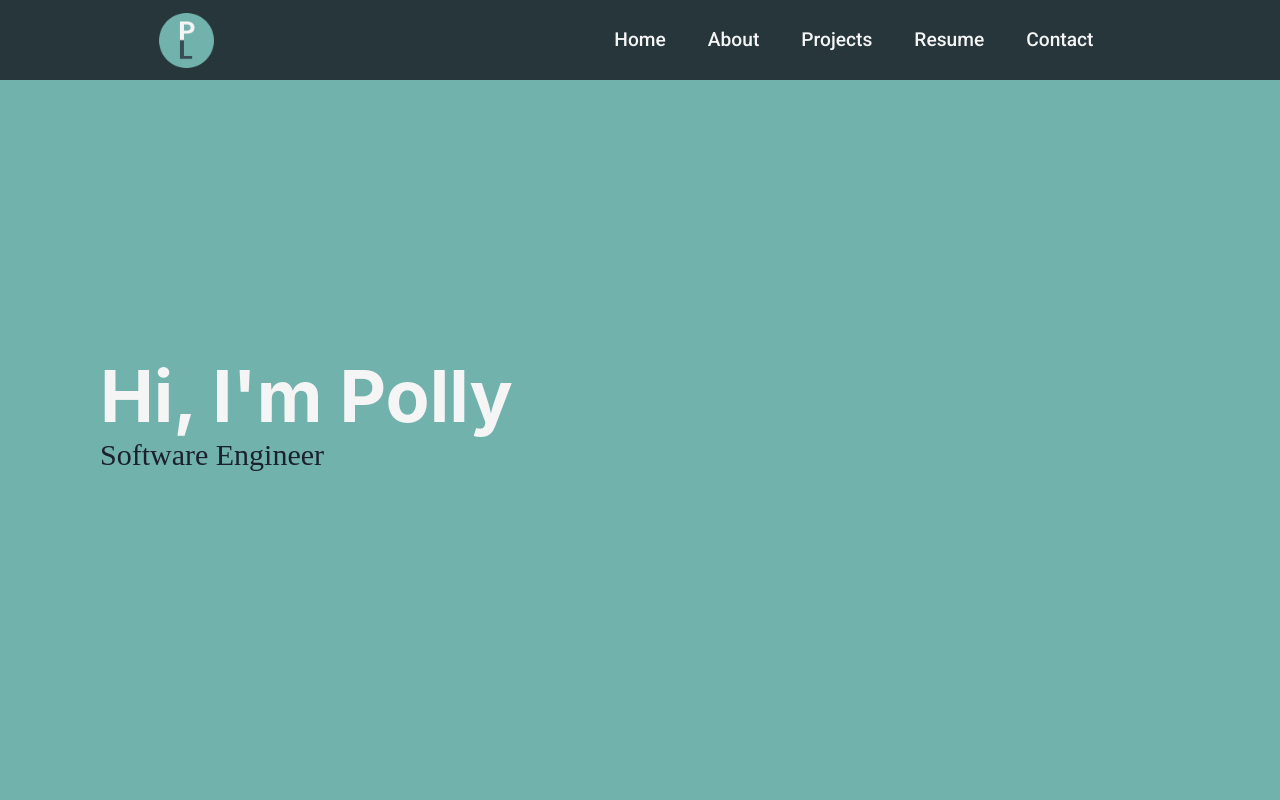
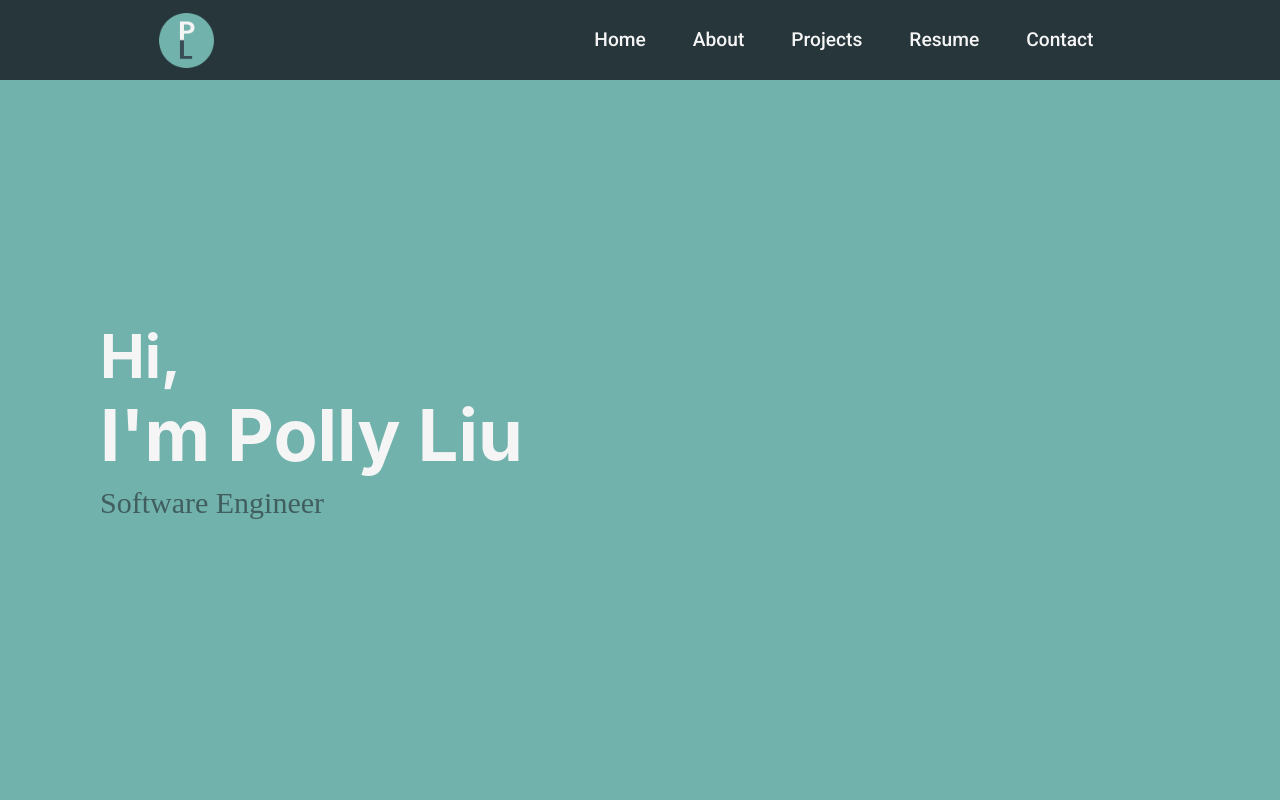
Before and after one commit to pollyliu1/pollyliu1.github.io, a React (Create React App) app: page / in a window 1280 px wide. Shown: the top 800 px of the page. Built offline with nearby package versions, Linux system fonts and the light colour scheme.

Commit message:
Added animations

```diff
--- a/src/components/Navbar/Navbar.css
+++ b/src/components/Navbar/Navbar.css
@@ -20,7 +20,7 @@
 .nav-menu {
     display: grid;
     grid-template-columns: repeat(5, auto);
-    grid-gap: 10px;
+    grid-gap: 15px;
     list-style: none;
     text-align: center;
     width: 70vw;
--- a/src/components/Navbar/Navbar.js
+++ b/src/components/Navbar/Navbar.js
@@ -4,6 +4,7 @@ import "./Navbar.css"
 import { Link } from "react-router-dom"
 /* these two don't work: */
 // import {useMatch, useResolvedPath } from "react-router-dom"
+import { motion } from "framer-motion"
 
 class Navbar extends React.Component {
     state = { clicked: false }
@@ -20,13 +21,18 @@ class Navbar extends React.Component {
                     <Link to="/"><img width="55px"src="Logo.png" alt="polly liu logo"/></Link>
                 </h1>
                 <div className="menu-icon" onClick={this.handleClick}>
-          <i className={this.state.clicked ? "fas fa-times" : "fas fa-bars"}></i> {/* This uses fontawesome for icons */}
+                    {/* This uses fontawesome for icons */}
+                    <i className={this.state.clicked ? "fas fa-times" : "fas fa-bars"}></i>
                 </div>
                 <ul className={this.state.clicked ? "nav-menu active" : "nav-menu"}>
+
                 {/* Creating all menu items */}
                 {MenuItems.map((item, index) => {
                     return (
                     <li key={index}>
+                        <motion.div
+                        whileHover={{ scale: 1.1 }}
+                        whileTap={{ scale: 0.9 }}>
                         {/* Link element for routing */}
                         <Link className={item.cName}
 
@@ -42,9 +48,11 @@ class Navbar extends React.Component {
                         target={(item.title==="Resume" || item.title ==="Contact") ? "_blank" : null}>
                         {item.title}
                         </Link>
+                        </motion.div>
                     </li>
                     )
                 })}
+
                 </ul>
             </nav>
         )
--- a/src/pages/About.css
+++ b/src/pages/About.css
@@ -19,7 +19,7 @@
     background-color: var(--navbarMain) !important;
 }
 
-.text-container {
+.intro-container {
     left: 10vw;
     position: relative;
     flex-direction: column;
@@ -28,10 +28,11 @@
 
 .heading {
     font-size: 3.5em !important;
-    color: var(--navbarMain);
+    color: var(--whiteMain) !important;
 }
 
 .text {
     margin: 5px;
     font-size: 1.5rem;
+    color: var(--navbarHover);
 }
--- a/src/pages/About.js
+++ b/src/pages/About.js
@@ -16,12 +16,12 @@ class About extends React.Component {
                         <Image className="headshot" src="headshot.png"
                         boxShadow="dark-lg" rounded="lg" />
                     </Flex>
-                    <Flex className="text-container">
+                    <Flex className="intro-container">
                         <Heading className="heading text">
                             Hello!
                         </Heading>
                         <Text className="text">
-                            My name is Polly Liu and I am a first-year Computer Science student at the University of Waterloo.
+                            My name is Polly Liu and I'm a first-year Computer Science student at the University of Waterloo.
                         </Text>
                     </Flex>
                 </motion.div>
--- a/src/pages/Home.css
+++ b/src/pages/Home.css
@@ -6,11 +6,16 @@
 }
 
 .home-container {
-    padding: 35vh 100px;
+    padding: 30vh 100px;
 }
 
 .intro {
     color: var(--whiteMain);
+}
+
+.intro2 {
+    color: var(--whiteMain);
+    margin-bottom: 0.1rem;
 }
 
 .role {
@@ -18,4 +23,5 @@
     margin: 0;
     font-family: "Coolvetica";
     font-weight: 400;
+    color: var(--tealDarker);
 }
--- a/src/pages/Home.js
+++ b/src/pages/Home.js
@@ -22,7 +22,7 @@ class Home extends React.Component {
                         delay: 0.5,
                         ease: [0, 0.71, 0.2, 1.01]
                     }}>
-                        <Heading className="intro" size="4xl">Hi, I'm Polly</Heading>
+                        <Heading className="intro" fontSize="6xl">Hi,</Heading>
                     </motion.div>
 
                     <motion.div
@@ -30,10 +30,21 @@ class Home extends React.Component {
                     animate={{ opacity: 1, scale: 1 }}
                     transition={{
                         duration: 0.8,
-                        delay: 1.2,
+                        delay: 1,
                         ease: [0, 0.71, 0.2, 1.01]
                     }}>
-                        <Text className="role">Software Engineer</Text>
+                        <Heading className="intro2" fontSize="7xl">I'm Polly Liu</Heading>
+                    </motion.div>
+
+                    <motion.div
+                    initial={{ opacity: 0, scale: 0.5 }}
+                    animate={{ opacity: 1, scale: 1 }}
+                    transition={{
+                        duration: 0.8,
+                        delay: 1.5,
+                        ease: [0, 0.71, 0.2, 1.01]
+                    }}>
+                        <Text className="role" fontSize="">Software Engineer</Text>
                     </motion.div>
 
                 </Box>
--- a/src/pages/Projects.css
+++ b/src/pages/Projects.css
@@ -27,6 +27,7 @@
     /* Ensures cards do not stretch vertically to fill height: */
     align-self: center;
     transition: all .2s ease-in-out;
+    min-height: 440px;
 }
 
 .card:hover {
--- a/src/pages/Projects.js
+++ b/src/pages/Projects.js
@@ -57,6 +57,7 @@ class Projects extends React.Component {
                         <Text className="headers" size='md'>Zooveniers</Text>
                         <Text>
                             Zookeeper game made with Unity (WIP)
+                            <br></br>
                         </Text>
                         </Stack>
                     </CardBody>
@@ -81,6 +82,7 @@ class Projects extends React.Component {
                         <Text className="headers" size='md'>Personal Website</Text>
                         <Text>
                             View the source code behind this website :)
+                            <br></br>
                         </Text>
                         </Stack>
                     </CardBody>
```
Lines whose indentation alone changed are shown as unchanged.
